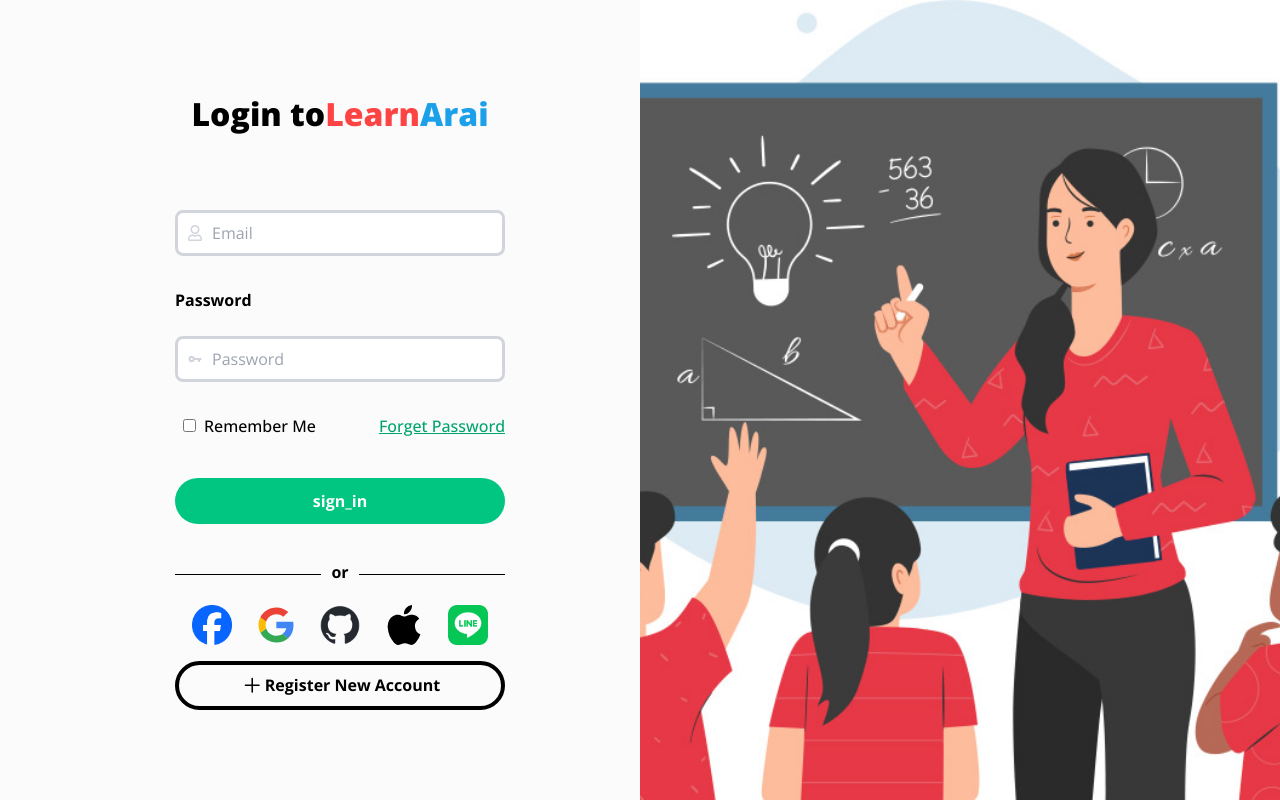
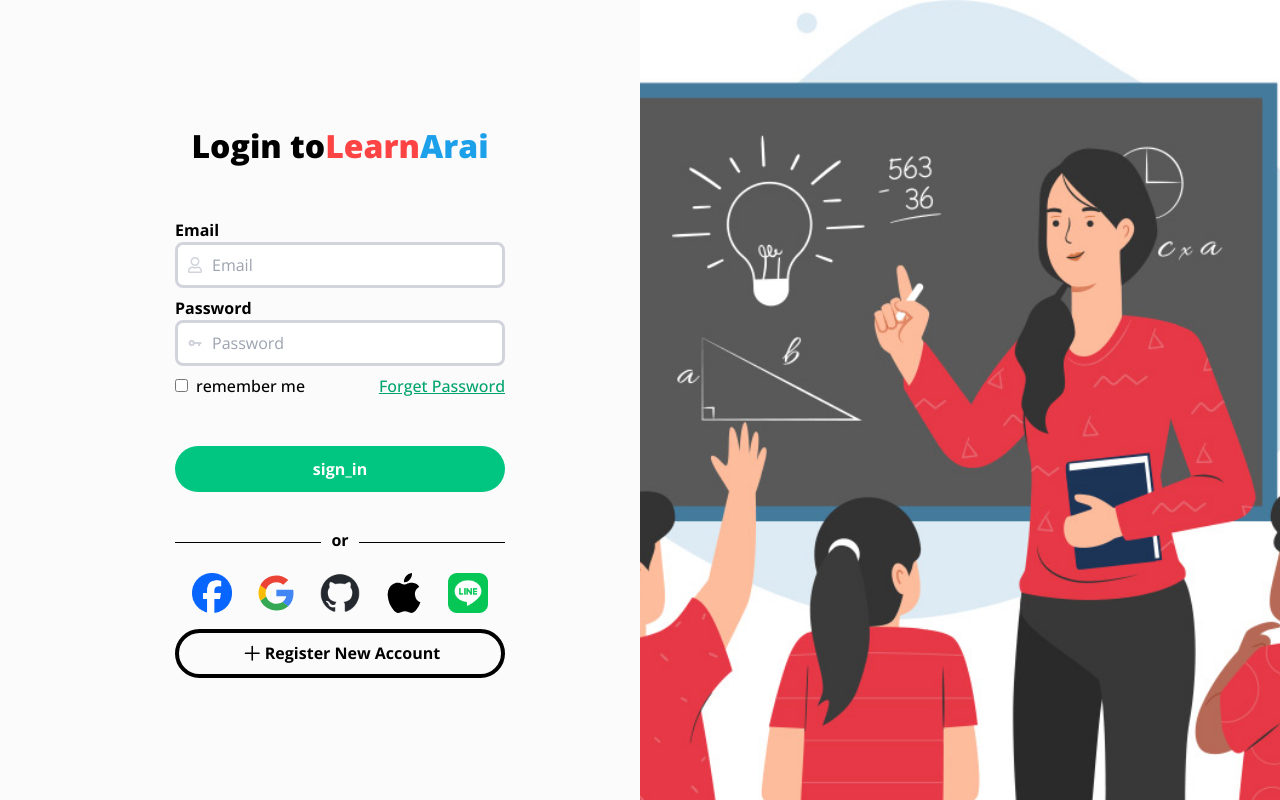
Before and after one commit to learn-arai/learn-arai, a Next.js app in the folder learn-arai/: page /login in a window 1280 px wide. Built offline with nearby package versions, Linux system fonts and the light colour scheme.

Commit message:
refactor

```diff
--- /dev/null
+++ b/learn-arai/app/components/form/checkbox.tsx
@@ -0,0 +1,27 @@
+type prop = {
+    name: string;
+    label: string;
+};
+
+export default function Checkbox({ name, label }: prop) {
+    return (
+        <>
+            <div className="flex gap-2">
+              <div className="relative">
+                  <input
+                      type="checkbox"
+                      className="w-full hover:cursor-pointer"
+                      name={name}
+                      id={name}
+                  />
+                  <br />
+              </div>
+              <label htmlFor={name}>
+                  <span className="font-medium hover:cursor-pointer">
+                      {label}
+                  </span>
+              </label>
+            </div>
+        </>
+    );
+}
--- /dev/null
+++ b/learn-arai/app/components/form/form.css
@@ -0,0 +1,20 @@
+input {
+  color: black;
+  border: solid #d1d5db 3px;
+  border-radius: 8px;
+  padding: 8px;
+  text-indent: 26px;
+}
+
+input:focus {
+  border: solid #9ba7b6 3px;
+  outline: none; /*remove default outline browser border*/
+}
+
+.icon-in-input-field {
+  position: absolute;
+  top: 50%;
+  transform: translate(0, -50%);
+  fill: #d1d5db;
+  left: 12px;
+}
--- a/learn-arai/app/components/form/input.tsx
+++ b/learn-arai/app/components/form/input.tsx
@@ -1,18 +1,25 @@
 type prop = {
-  htmlFor : string,
-  label : string,
-  type : string,
-  placeholder? : string,
-  name : string
-  children? : React.ReactNode
-}
+    htmlFor?: string;
+    label?: string;
+    type: string;
+    placeholder?: string;
+    name: string;
+    icon: React.ReactNode;
+};
 
-export default function Input({htmlFor, label, type, placeholder, name, children} : prop ) {
+export default function Input({
+    htmlFor,
+    label,
+    type,
+    placeholder,
+    name,
+    icon,
+}: prop) {
     return (
-    <>
+    <div>
       <label htmlFor={htmlFor}>{label}</label> <br />
       <div className="relative">
-        { children }
+          {icon}
           <input
               type={type}
               className="w-full"
@@ -20,6 +27,6 @@
               name={name}
           />
       </div>
-    </>
-  )
+    </div>
+    );
 }
--- a/learn-arai/app/globals.css
+++ b/learn-arai/app/globals.css
@@ -43,24 +43,3 @@
     font-weight: 700;
     font-size: 16;
 }
-
-input {
-    color: black;
-    border: solid #d1d5db 3px;
-    border-radius: 8px;
-    padding: 8px;
-    text-indent: 26px;
-}
-
-input:focus {
-    border: solid #9ba7b6 3px;
-    outline: none; /*remove default outline browser border*/
-}
-
-.icon-in-input-field {
-    position: absolute;
-    top: 50%;
-    transform: translate(0, -50%);
-    fill: #d1d5db;
-    left: 12px;
-}
--- a/learn-arai/app/hooks/useAuth.ts
+++ b/learn-arai/app/hooks/useAuth.ts
@@ -29,8 +29,6 @@
     const sendCredentialToServer =  async (
         formData: FormData
     ) => {
-        let message = '';
-
         // promise -> .catch
         // await -> try, catch
 
@@ -41,9 +39,10 @@
         })
 
         const data = await response.json();
-        message = data.message;
+        const message = data.response.message;
+        const status = data.status;
 
-        return message;
+        return {message, status};
     };
 
     const sendCookieRetriveUser = async () => {
--- a/learn-arai/app/login/email-password-form.tsx
+++ b/learn-arai/app/login/email-password-form.tsx
@@ -4,9 +4,12 @@
 import { FaRegUser } from 'react-icons/fa';
 import { IoMdKey } from 'react-icons/io';
 
-import { useAuth } from '@/app/hooks/useAuth';
+import Checkbox from '../components/form/checkbox';
+
+import '@/app/components/form/form.css';
 import Input from '@/app/components/form/input';
 import Submit from '@/app/components/form/submit';
+import { useAuth } from '@/app/hooks/useAuth';
 
 export const EmailPasswordForm = () => {
     const [errorMessage, setErrorMessage] = useState<Promise<string> | null>();
@@ -17,9 +20,11 @@
 
         const formData = new FormData(event.currentTarget);
 
-        const responseMessege = sendCredentialToServer(formData);
+        const response = sendCredentialToServer(formData);
+        const responseStatus = (await response).status;
+        const responseMessege = (await response).message;
 
-        if ( await responseMessege != 'succes') {
+        if (await responseStatus != 'success') {
             setErrorMessage(responseMessege);
             return;
         }
@@ -32,41 +37,47 @@
     return (
         <form onSubmit={(e) => submitHandle(e)} className="my-8 py-4">
             <div className="flex flex-col gap-2">
-                <div>
-                    <Input type="text" placeholder="Email" name="email" children={<FaRegUser
-                        fill="black"
-                        className="icon-in-input-field"
-                    />}/>
-                    <br />
-                </div>
+                <Input
+                    htmlFor="Email"
+                    label="Email"
+                    type="text"
+                    placeholder="Email"
+                    name="email"
+                    icon={
+                        <FaRegUser
+                            fill="black"
+                            className="icon-in-input-field"
+                        />
+                    }
+                />
 
-                <div>
-                    <label htmlFor="Password">Password</label> <br />
-                    <Input type="password" placeholder="Password" name="password" children={<IoMdKey
-                        fill="black"
-                        className="icon-in-input-field z-0"
-                    />}/>
-                    <br />
-                </div>
+                <Input
+                    htmlFor="Password"
+                    label="Password"
+                    type="password"
+                    placeholder="Password"
+                    name="password"
+                    icon={
+                        <IoMdKey
+                            fill="black"
+                            className="icon-in-input-field z-0"
+                        />
+                    }
+                />
 
                 <div className="flex justify-between">
-                    <div className="flex gap-1">
-                        <Input type="checkbox" name="is_remember_me"/>
-                        <br />
-                        <label htmlFor="rememberMe" id="rememberMe">
-                            <span className="font-medium">Remember Me</span>
-                        </label>
-                    </div>
+                    <Checkbox name="is_remember_me" label="remember me" />
 
                     <Link href={'#'} className="forget-password font-medium">
                         Forget Password
                     </Link>
                 </div>
+
             </div>
-            <p className="text-red-400">
+            <p className="text-red-400 font-semibold text-center pt-2">
                 {errorMessage}
             </p>
-            <Submit value='sign_in'/>
+            <Submit value="sign_in" />
             <br />
         </form>
     );
```
Also changed, not shown: 1 other file (tests, documents, lock files or other folders). Lines whose indentation alone changed are shown as unchanged.
